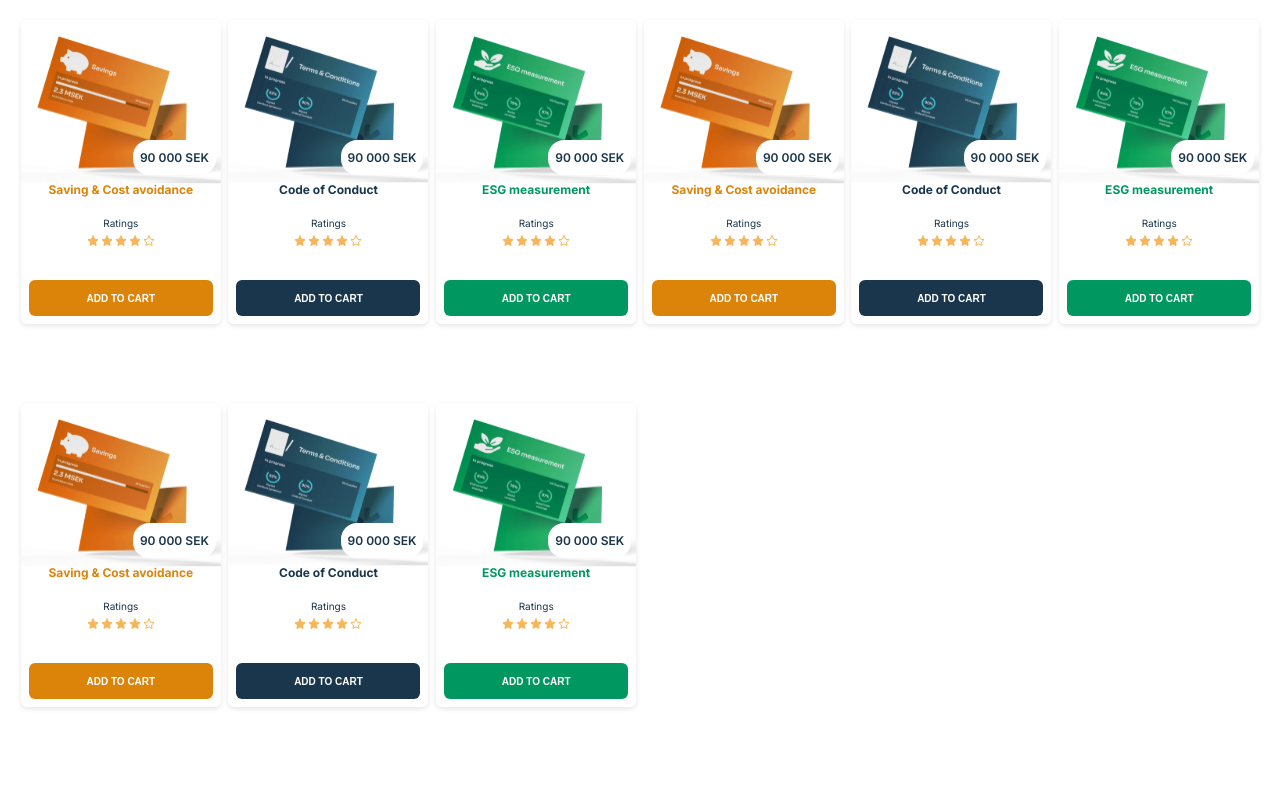
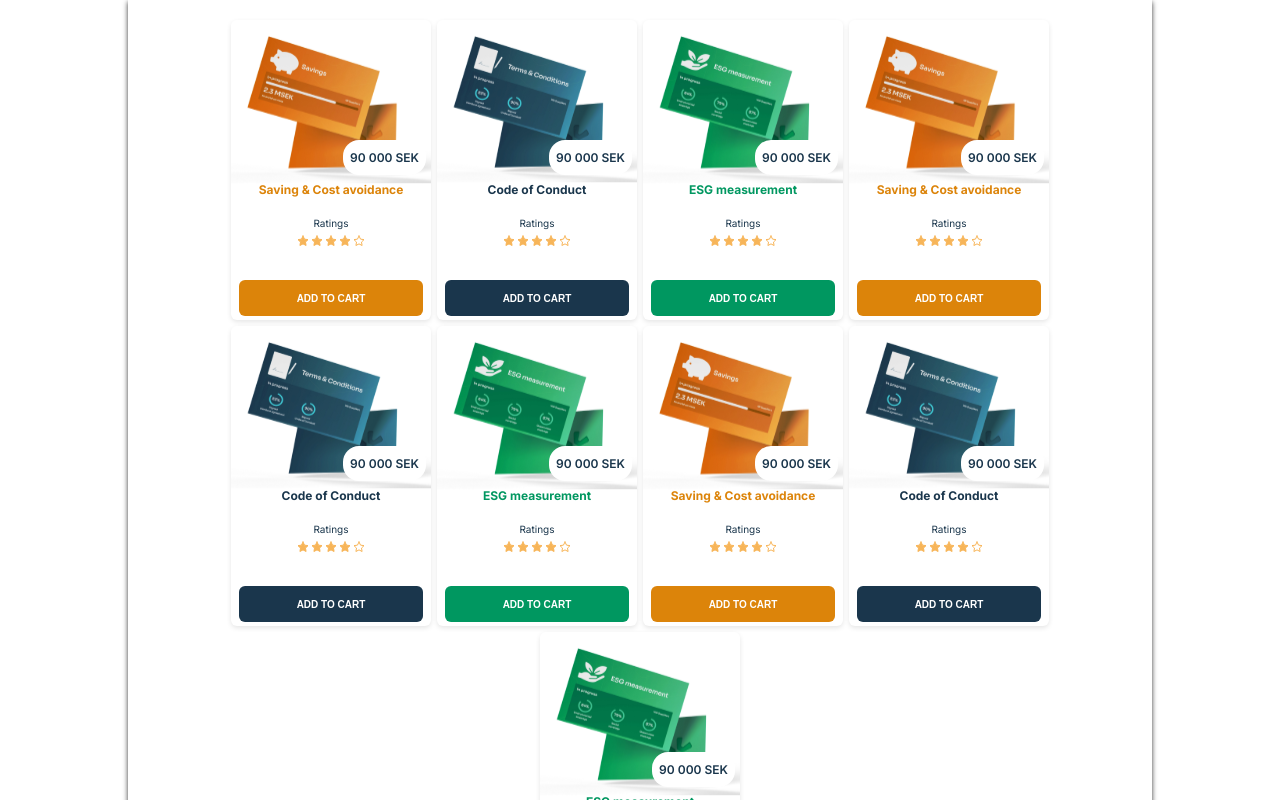
Before and after one commit to crtneko97/review, a Next.js app in the folder my-next-project/: page / in a window 1280 px wide. Shown: the top 800 px of the page. Built offline with nearby package versions, Linux system fonts and the light colour scheme.

Commit message:
globals changes

```diff
--- a/my-next-project/src/components/productCard/ProductCard.scss
+++ b/my-next-project/src/components/productCard/ProductCard.scss
@@ -3,6 +3,9 @@
 .product-card {
     min-height: $product-card-max-height;
     min-width: $product-card-max-width;
+    max-height: $product-card-max-height;
+    max-width: $product-card-max-width;
+
     background-color: $white;
     border-radius: $radius-s;
     overflow: hidden;
--- a/my-next-project/src/styles/globals.scss
+++ b/my-next-project/src/styles/globals.scss
@@ -13,15 +13,20 @@ body {
 }
 
 main {
-  display: grid;
-  align-items: start;
+  display: flex;
+  justify-content: center;
+  align-items: center;
   gap: $radius-s;
   min-height: 100vh;
-  max-width: 100%;
+  max-width: 80%;
+  box-shadow: 0 2px 5px rgba(0, 0, 0, 0.8);
   padding: 20px;
   margin: 0 auto;
   text-align: center;
+  flex-wrap: wrap;
 
-  grid-template-columns: repeat(auto-fill, minmax(200px, 1fr));
-  justify-items: center;
+  @media (max-width: 890px) {
+    flex-direction: column;
+    align-items: stretch;
+  }
 }
```
